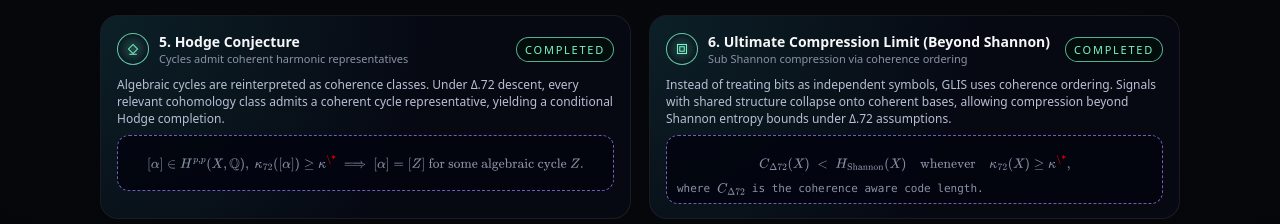
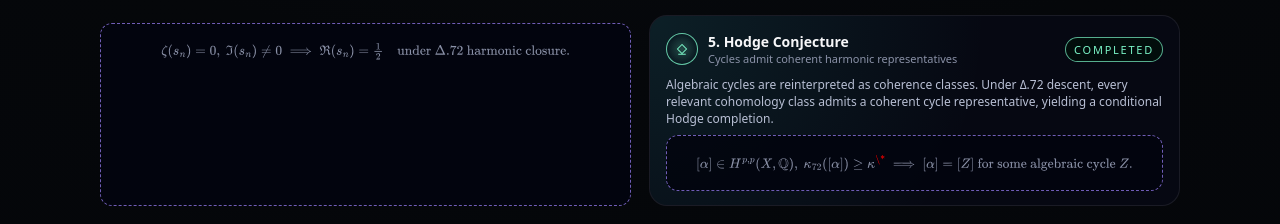
Before and after one commit to BohoEcoBoutique/The-.72-Coherence-Framework-For-Millennium-Math-Problems, a plain HTML site: page index.html in a window 1280 px wide. Shown: the part 1509-1733 px from the top of the page. Drawn offline with nearby package versions, Linux system fonts and the light colour scheme.

Commit message:
Add mathematical expression under problem-math div

```diff
--- a/index.html
+++ b/index.html
@@ -743,6 +743,13 @@
               </div>
             </div>
           </article>
+<div class="problem-math">
+  $$\zeta(s_n) = 0,\ \Im(s_n) \neq 0
+    \;\Longrightarrow\;
+    \Re(s_n) = \tfrac12
+    \quad\text{under Δ.72 harmonic closure.}$$
+</div>
+
 
           <!-- 5. Hodge -->
           <article class="problem-card">
```
